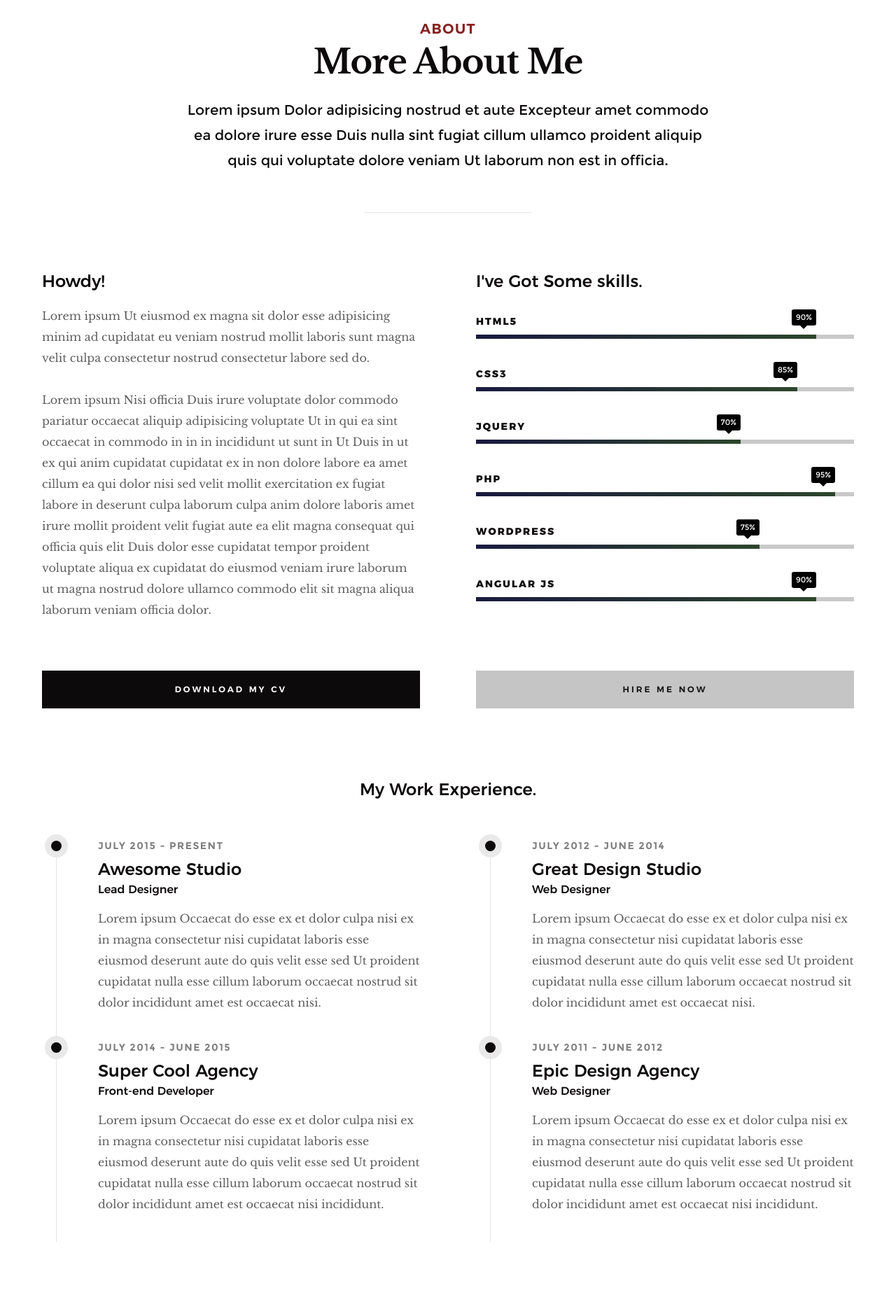
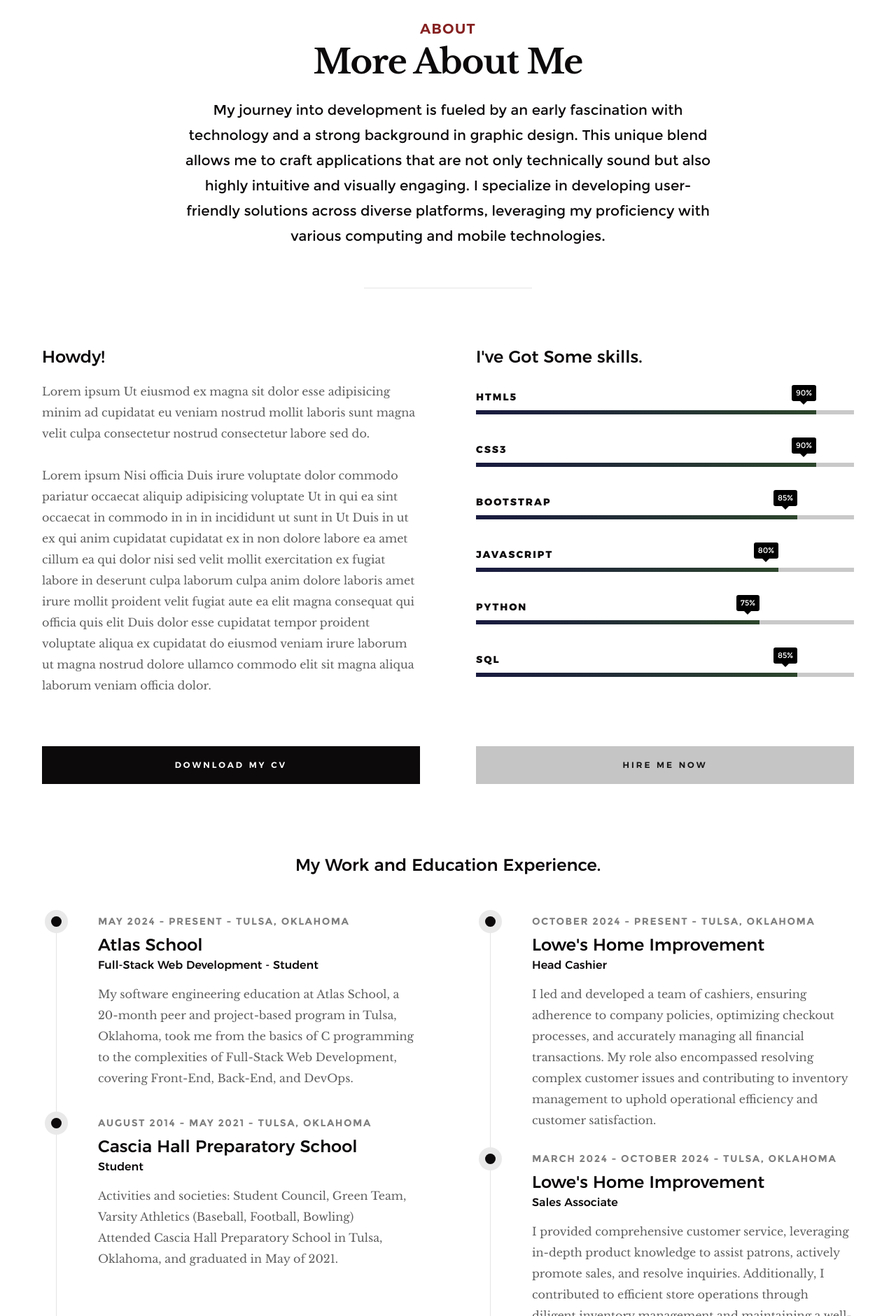
Before and after one commit to zack6yuan/portfolio, a plain HTML site: page index.html in a window 1280 px wide. Shown: the part 920-2800 px from the top of the page at 70% size. Drawn offline with Linux system fonts and the light colour scheme.

Commit message:
changes.

```diff
--- a/index.html
+++ b/index.html
@@ -10,7 +10,7 @@
     <!--- basic page needs
     ================================================== -->
     <meta charset="utf-8">
-    <title>Hola</title>
+    <title>Zack Yuan</title>
     <meta name="description" content="">
     <meta name="author" content="">
 
@@ -63,7 +63,7 @@
 
    <!-- home
    ================================================== -->
-   <section id="home" class="s-home page-hero target-section" data-parallax="scroll" data-image-src="images/hero-bg.jpg" data-natural-width=3000 data-natural-height=2000 data-position-y=center>
+   <section id="home" class="s-home page-hero target-section" data-parallax="scroll" data-image-src="images/heo-bg.jpg" data-natural-width=3000 data-natural-height=2000 data-position-y=center>
 
         <div class="overlay"></div>
         <div class="shadow-overlay"></div>
@@ -72,12 +72,12 @@
 
             <div class="row home-content__main">
 
-                <h3>Hello There</h3>
+                <h3>Hello There, it's nice to meet you!</h3>
 
                 <h1>
-                    I am Jonathan Doe. <br>
-                    I am a graphic & UI/UX <br>
-                    designer based in Somewhere.
+                    I am Zack Yuan. <br>
+                    A Full-Stack Web Developer & UI/UX
+                    designer based in Tulsa, Oklahoma.
                 </h1>
 
                 <div class="home-content__buttons">
@@ -129,7 +129,7 @@
             <div class="col-full text-center">
                 <h3>About</h3>
                 <h1>More About Me</h1>
-                <p class="lead">Lorem ipsum Dolor adipisicing nostrud et aute Excepteur amet commodo ea dolore irure esse Duis nulla sint fugiat cillum ullamco proident aliquip quis qui voluptate dolore veniam Ut laborum non est in officia.</p>
+                <p class="lead">My journey into development is fueled by an early fascination with technology and a strong background in graphic design. This unique blend allows me to craft applications that are not only technically sound but also highly intuitive and visually engaging. I specialize in developing user-friendly solutions across diverse platforms, leveraging my proficiency with various computing and mobile technologies.</p>
             </div>
         </div>
 
@@ -154,24 +154,24 @@
                     <strong>HTML5</strong>
                     </li>
                     <li>
-                    <div class="progress percent85"><span>85%</span></div>
+                    <div class="progress percent90"><span>90%</span></div>
                     <strong>CSS3</strong>
                     </li>
                     <li>
-                    <div class="progress percent70"><span>70%</span></div>
-                    <strong>JQuery</strong>
+                    <div class="progress percent85"><span>85%</span></div>
+                    <strong>Bootstrap</strong>
                     </li>
                     <li>
-                    <div class="progress percent95"><span>95%</span></div>
-                    <strong>PHP</strong>
+                    <div class="progress percent80"><span>80%</span></div>
+                    <strong>JavaScript</strong>
                     </li>
                     <li>
                     <div class="progress percent75"><span>75%</span></div>
-                    <strong>Wordpress</strong>
+                    <strong>Python</strong>
                     </li>
                     <li>
-                    <div class="progress percent90"><span>90%</span></div>
-                    <strong>Angular JS</strong>
+                    <div class="progress percent85"><span>85%</span></div>
+                    <strong>SQL</strong>
                     </li>
                 </ul>
             </div>
@@ -192,7 +192,7 @@
         <div class="row about-content about-content--timeline">
 
             <div class="col-full text-center">
-                <h3>My Work Experience.</h3>
+                <h3>My Work and Education Experience.</h3>
             </div>
 
             <div class="col-six tab-full left">
@@ -201,24 +201,24 @@
                     <div class="timeline__block">
                         <div class="timeline__bullet"></div>
                         <div class="timeline__header">
-                            <p class="timeline__timeframe">July 2015 - Present</p>
-                            <h3>Awesome Studio</h3>
-                            <h5>Lead Designer</h5>
+                            <p class="timeline__timeframe">May 2024 - Present - Tulsa, Oklahoma</p>
+                            <h3>Atlas School</h3>
+                            <h5>Full-Stack Web Development - Student</h5>
                         </div>
                         <div class="timeline__desc">
-                            <p>Lorem ipsum Occaecat do esse ex et dolor culpa nisi ex in magna consectetur nisi cupidatat laboris esse eiusmod deserunt aute do quis velit esse sed Ut proident cupidatat nulla esse cillum laborum occaecat nostrud sit dolor incididunt amet est occaecat nisi.</p>
+                            <p>My software engineering education at Atlas School, a 20-month peer and project-based program in Tulsa, Oklahoma, took me from the basics of C programming to the complexities of Full-Stack Web Development, covering Front-End, Back-End, and DevOps.</p>
                         </div>
                     </div> <!-- end timeline__block -->
 
                     <div class="timeline__block">
                         <div class="timeline__bullet"></div>
                         <div class="timeline__header">
-                            <p class="timeline__timeframe">July 2014 - June 2015</p>
-                            <h3>Super Cool Agency</h3>
-                            <h5>Front-end Developer</h5>
+                            <p class="timeline__timeframe">August 2014 - May 2021 - Tulsa, Oklahoma</p>
+                            <h3>Cascia Hall Preparatory School</h3>
+                            <h5>Student</h5>
                         </div>
                         <div class="timeline__desc">
-                            <p>Lorem ipsum Occaecat do esse ex et dolor culpa nisi ex in magna consectetur nisi cupidatat laboris esse eiusmod deserunt aute do quis velit esse sed Ut proident cupidatat nulla esse cillum laborum occaecat nostrud sit dolor incididunt amet est occaecat nisi incididunt.</p>
+                            <p>Activities and societies: Student Council, Green Team, Varsity Athletics (Baseball, Football, Bowling) <br>Attended Cascia Hall Preparatory School in Tulsa, Oklahoma, and graduated in May of 2021.</p>
                         </div>
                     </div> <!-- end timeline__block -->
 
@@ -231,24 +231,24 @@
                     <div class="timeline__block">
                         <div class="timeline__bullet"></div>
                         <div class="timeline__header">
-                            <p class="timeline__timeframe">July 2012 - June 2014</p>
-                            <h3>Great Design Studio</h3>
-                            <h5>Web Designer</h5>
+                            <p class="timeline__timeframe">October 2024 - Present - Tulsa, Oklahoma</p>
+                            <h3>Lowe's Home Improvement</h3>
+                            <h5>Head Cashier</h5>
                         </div>
                         <div class="timeline__desc">
-                            <p>Lorem ipsum Occaecat do esse ex et dolor culpa nisi ex in magna consectetur nisi cupidatat laboris esse eiusmod deserunt aute do quis velit esse sed Ut proident cupidatat nulla esse cillum laborum occaecat nostrud sit dolor incididunt amet est occaecat nisi.</p>
+                            <p>I led and developed a team of cashiers, ensuring adherence to company policies, optimizing checkout processes, and accurately managing all financial transactions. My role also encompassed resolving complex customer issues and contributing to inventory management to uphold operational efficiency and customer satisfaction.</p>
                         </div>
                     </div> <!-- end timeline__block -->
 
                     <div class="timeline__block">
                         <div class="timeline__bullet"></div>
                         <div class="timeline__header">
-                            <p class="timeline__timeframe">July 2011 - June 2012</p>
-                            <h3>Epic Design Agency</h3>
-                            <h5>Web Designer</h5>
+                            <p class="timeline__timeframe">March 2024 - October 2024 - Tulsa, Oklahoma</p>
+                            <h3>Lowe's Home Improvement</h3>
+                            <h5>Sales Associate</h5>
                         </div>
                         <div class="timeline__desc">
-                            <p>Lorem ipsum Occaecat do esse ex et dolor culpa nisi ex in magna consectetur nisi cupidatat laboris esse eiusmod deserunt aute do quis velit esse sed Ut proident cupidatat nulla esse cillum laborum occaecat nostrud sit dolor incididunt amet est occaecat nisi incididunt.</p>
+                            <p>I provided comprehensive customer service, leveraging in-depth product knowledge to assist patrons, actively promote sales, and resolve inquiries. Additionally, I contributed to efficient store operations through diligent inventory management and maintaining a well-organized retail environment.</p>
                         </div>
                     </div> <!-- end timeline__block -->
 
@@ -269,7 +269,7 @@
                 <h3>Portfolio</h3>
                 <h1>See My Latest Projects.</h1>
 
-                <p class="lead">Lorem ipsum Dolor adipisicing nostrud et aute Excepteur amet commodo ea dolore irure esse Duis nulla sint fugiat cillum ullamco proident aliquip quis qui voluptate dolore veniam Ut laborum non est in officia.</p>
+                <p class="lead">A collection of independent and group projects, driven by my passion to explore and expand my knowledge of existing and emerging technologies.</p>
             </div>
         </div>
 
@@ -681,7 +681,7 @@
 
             <div class="col-full cta__content">
 
-                <h2 class="h01"><a href="http://www.dreamhost.com/r.cgi?287326|STYLESHOUT">Styleshout Recommends Dreamhost.</a></h2>
+                <h2 class="h01">GitHub Statistics</h2>
 
                 <p class="lead">
                 Looking for an awesome and reliable webhosting? Try <a href="http://www.dreamhost.com/r.cgi?287326|STYLESHOUT">DreamHost</a>.
@@ -689,7 +689,7 @@
                 </p>
 
                 <div class="cta__action">
-                    <a class="btn btn--primary btn--large" href="http://www.dreamhost.com/r.cgi?287326|STYLESHOUT">Sign Up Now</a>
+                    <a class="btn btn--primary btn--large" href="http://www.github.com/zack6yuan">Explore</a>
                 </div>
 
             </div>
@@ -796,14 +796,11 @@
             </div>
             <div class="col-four tab-full contact__infos">
                 <h4 class="h06">Phone</h4>
-                <p>Phone: (+63) 555 1212<br>
-                Mobile: (+63) 555 0100<br>
-                Fax: (+63) 555 0101
+                Mobile: 918 804 6356<br>
                 </p>
 
                 <h4 class="h06">Email</h4>
-                <p>someone@holawebsite.com<br>
-                info@holawebsite.com
+                <p>zack6yuan@gmail.com
                 </p>
 
                 <h4 class="h06">Address</h4>
```
